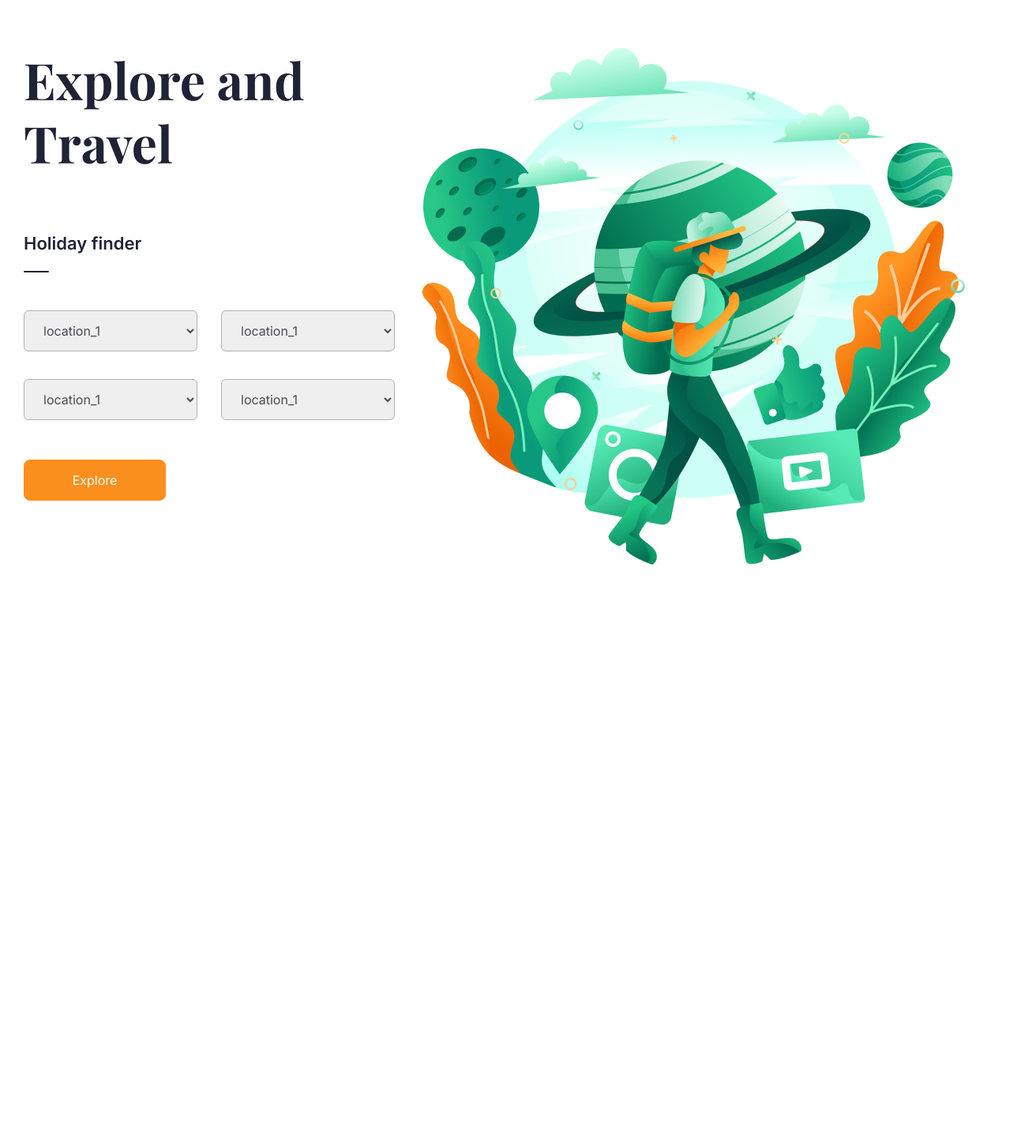
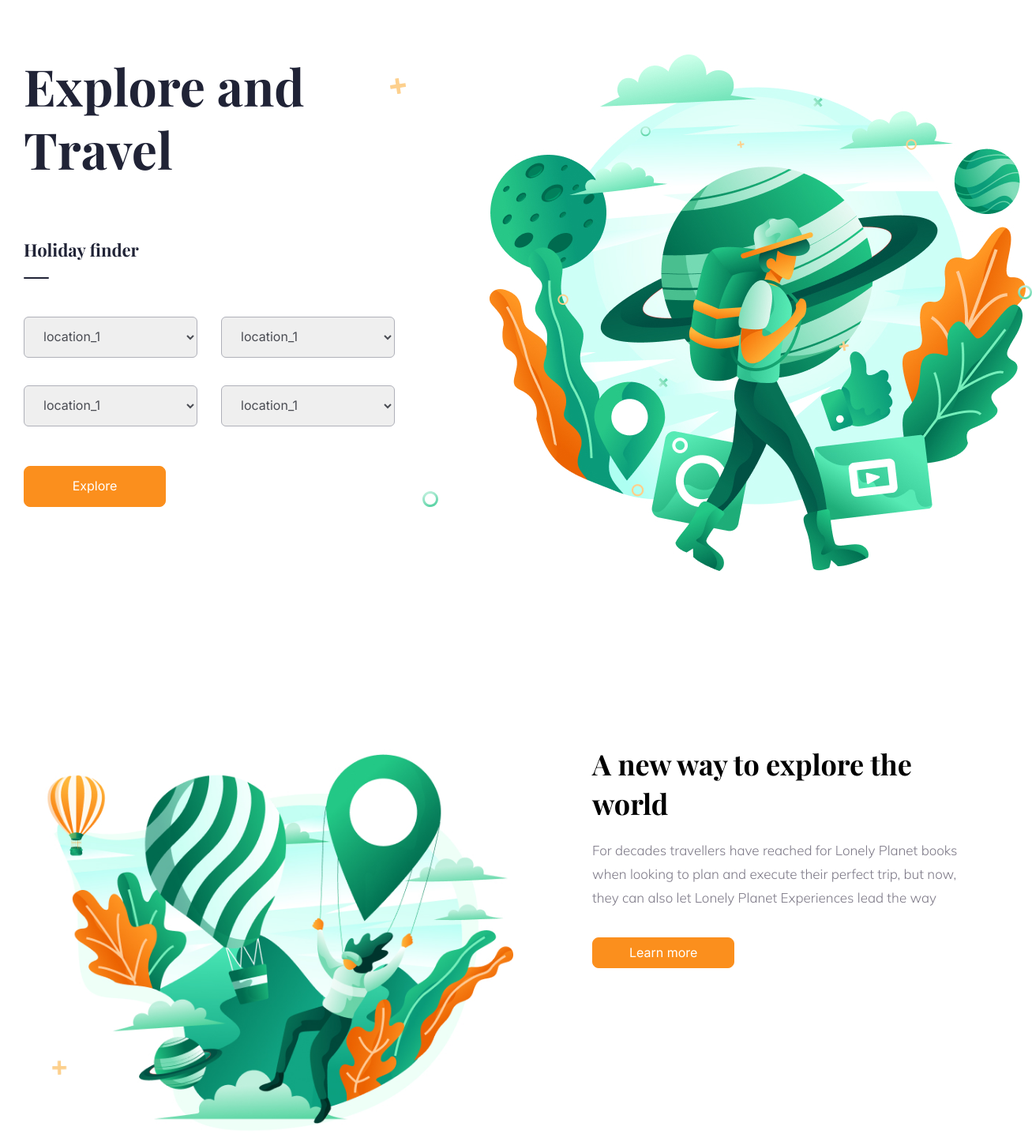
Before and after one commit to avalenche/tour-and-travel, a plain HTML site: page index.html in a window 1280 px wide. Shown: the part 87-1523 px from the top of the page at 79% size, 1307 px wide, since content can reach past the window. Before the commit the page ends 1102 px from the top, so only its background shows below. Drawn offline with nearby package versions, Linux system fonts and the light colour scheme.

Commit message:
add section 2

```diff
--- a/index.html
+++ b/index.html
@@ -101,15 +101,33 @@
             <button class="btn" type="submit">Explore</button>
 
           </form>
+
+          <img class="plus" src="./images/plus.svg" alt="plus">
+          <img class="circle" src="./images/circle.svg" alt="circle">
         </section>
 
         <div class="explore-img">
-        <img src="./images/thousand-01.jpg" alt="man">
+          <img class="explore-img-turist" src="./images/thousand-01.jpg" alt="man">
+          <img class="circle" src="./images/circle.svg" alt="circle">
         </div>
+
       </div>
+
     </div>
+
   </header>
-
+  <div class="container">
+  <div class="section-2">
+    <div class="section-2-flex">
+     <img class="section-2-img" src="./images/Thousand-02.jpg" alt="balloon">
+  </div>
+    <section class="section-2-section">
+      <h2 class="h2">A new way to explore the world</h2>
+      <p>For decades travellers have reached for Lonely Planet books when looking to plan and execute their perfect trip, but now, they can also let Lonely Planet Experiences lead the way</p>
+      <a class="btn" href="">Learn more</a>
+    </section>
+  </div>
+</div>
 
 </body>
 </html>
--- a/styles/styles.css
+++ b/styles/styles.css
@@ -127,12 +127,15 @@ body {
 }
 
 .container {
-  max-width: 1220px;
+  max-width: 1240px;
   width: 100%;
   margin: 0 auto;
+  padding: 0 10px;
 }
 
 .btn {
+  display: inline-block;
+
   padding:8px 46px;
 
   color: #FFF;
@@ -156,8 +159,6 @@ body {
   line-height: 1.25;
 
   color: #202336;
-
-  mix-blend-mode: normal;
 }
 
 /*** Header **/
@@ -173,7 +174,6 @@ body {
 }
 
 .navigation-logo {
-  position: relative;
   margin-right: 35px;
 }
 
@@ -191,6 +191,7 @@ body {
 
 .navigation-right-nav-list {
   display: flex;
+  align-items: center;
 }
 
 .navigation-right-nav-list li {
@@ -235,15 +236,32 @@ body {
 }
 
 .explore {
+  position: relative;
+
   width: 470px;
 
   margin-right: 35px;
 }
 
-.explore-img img {
-  min-width: 300px;
+.explore-img {
+  position: relative;
+  width: 687px;
+}
+
+.explore-img-turist {
+  min-width: 221px;
   width: 100%;
+  position: absolute;
+  right: -85px;
+
 }
+
+.explore-img .circle {
+  position: absolute;
+  left: 0;
+  bottom: 0;
+}
+
 
 .h1 {
   margin-bottom: 74px;
@@ -275,12 +293,6 @@ body {
   justify-content: space-between;
 }
 
-
-
-.form-group {
-
-}
-
 .select {
   width: 220px;
   height: 52px;
@@ -309,3 +321,69 @@ body {
   width: 180px;
   height: 52px;
 }
+
+.explore .plus {
+  position: absolute;
+  top: 30px;
+  right: -15px;
+}
+
+.explore .circle {
+  position: absolute;
+  top: 280px;
+  left: -110px;
+  transform: scale(1.3);
+}
+
+/****Section-2****/
+
+.section-2 {
+  display: flex;
+  padding: 0 30px 0 10px;
+  justify-content: space-between;
+}
+
+.section-2-flex {
+  position: relative;
+  width: 612px;
+  margin-right: 100px;
+}
+
+.section-2-img {
+  position: absolute;
+  left: 0;
+  top: 0;
+  width: 100%;
+  min-width: 0;
+}
+
+.section-2-section {
+  width: 470px;
+}
+
+.h2 {
+  font-family: "Playfair Display", sans-serif;
+  font-style: normal;
+  font-weight: bold;
+  font-size: 36px;
+  line-height: 50px;
+
+  color: #000000;
+}
+
+.section-2-section .h2 {
+  margin-bottom: 20px;
+  }
+
+ .section-2-section p {
+  font-family: "Mulish", sans-serif;
+  font-style: normal;
+  font-weight: 300;
+  font-size: 17px;
+  line-height: 30px;
+
+  width: 470px;
+  margin-bottom: 35px;
+
+  color: #7D7987;
+ }
```
Also changed, not shown: images/circle.svg (added), images/face.png (added), images/face.svg (added), images/in.svg (added), images/inst.svg (added), images/plus.svg (added), images/twit.svg (added), images/you.svg (added).
